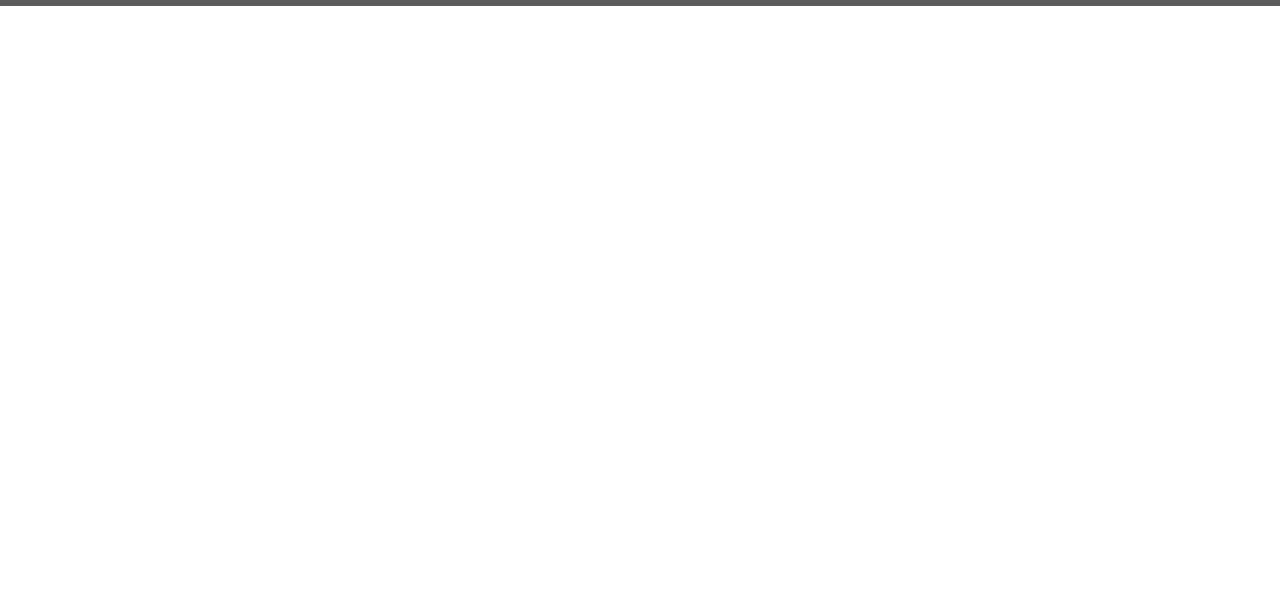
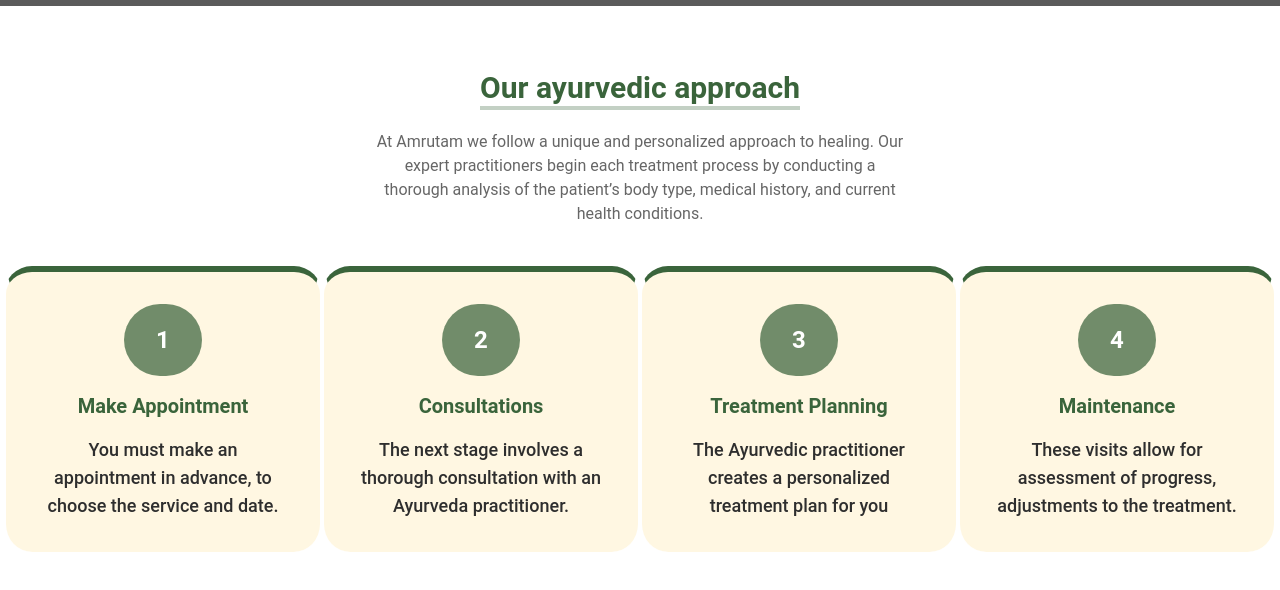
Before and after one commit to Jihad-24/Amrutam-Pharmaceuticals-task, a React (Vite) app: page / in a window 1280 px wide. Shown: the part 2450-3040 px from the top of the page. Before the commit the page ends 2536 px from the top, so only its background shows below. Built offline with nearby package versions, Linux system fonts and the light colour scheme; grey boxes are pictures that could not be loaded.

Commit message:
finished Approach section

```diff
--- a/package.json
+++ b/package.json
@@ -17,6 +17,8 @@
     "react-dom": "^18.2.0",
     "react-icons": "^5.1.0",
     "react-router-dom": "^6.22.3",
+    "react-slick": "^0.30.2",
+    "react-slick-carousel": "^0.14.9",
     "sort-by": "^1.2.0"
   },
   "devDependencies": {
--- a/src/App.jsx
+++ b/src/App.jsx
@@ -2,6 +2,7 @@ import Banner from "./components/Banner/Banner";
 import Consultations from "./components/Consultations/Consultations";
 import Harmony from "./components/Harmony/Harmony";
 import Magic from "./components/Magic/Magic";
+import Approach from "./components/approach/Approach";
 
 function App() {
   return (
@@ -10,6 +11,7 @@ function App() {
      <Magic/>
      <Consultations/>
      <Harmony/>
+     <Approach/>
     </div>
   );
 }
--- /dev/null
+++ b/src/components/approach/Approach.jsx
@@ -0,0 +1,85 @@
+import Slider from "react-slick";
+import "slick-carousel/slick/slick-theme.css";
+import "slick-carousel/slick/slick.css";
+
+const Approach = () => {
+  const settings = {
+    dots: true,
+    infinite: false,
+    speed: 500,
+    slidesToShow: 4,
+    slidesToScroll: 4,
+    initialSlide: 0,
+    responsive: [
+      {
+        breakpoint: 480,
+        settings: {
+          slidesToShow: 1,
+          slidesToScroll: 1,
+        },
+      },
+    ],
+  };
+  return (
+    <div className="py-16 bg-white mx-1">
+      <div className="flex flex-col items-center space-y-5 px-1">
+        <h1 className="text-[#3A643B] text-center font-bold text-xl md:text-3xl border-b-4 max-w-[536px] border-[#C3D0C4]">
+          Our ayurvedic approach
+        </h1>
+        <p className="text-[#666666] text-center max-w-[536px]">
+          At Amrutam we follow a unique and personalized approach to healing.
+          Our expert practitioners begin each treatment process by conducting a
+          thorough analysis of the patient’s body type, medical history, and
+          current health conditions.
+        </p>
+      </div>
+      <div className="slider-container mt-10 ">
+        <Slider {...settings} className="">
+          {demo.map((item) => (
+            <div
+              key={item?.id}
+              className="border-t-[6px]  border-[#3A643B] border-x-2 border-x-white rounded-[28px] bg-[#FFF7E2] p-6  text-white md:p-8 text-2xl font-bold "
+            >
+              <div className="flex flex-col items-center justify-center space-y-4">
+                <div className="relative mx-auto h-fit w-fit rounded-full bg-[#3a643bb7] py-5 px-8">
+                  {item?.id}
+                </div>
+                <h2 className="text-xl text-[#3A643B] font-bold">
+                  {item?.name}
+                </h2>
+                <h6 className="text-center font-medium text-lg text-[#2E2E2E]">
+                  {item?.text}
+                </h6>
+              </div>
+            </div>
+          ))}
+        </Slider>
+      </div>
+    </div>
+  );
+};
+
+export default Approach;
+
+const demo = [
+  {
+    id: 1,
+    name: "Make Appointment",
+    text: "You must make an appointment in advance, to choose the service and date.",
+  },
+  {
+    id: 2,
+    name: "Consultations",
+    text: "The next stage involves a thorough consultation with an Ayurveda practitioner.",
+  },
+  {
+    id: 3,
+    name: "Treatment Planning",
+    text: "The Ayurvedic practitioner creates a personalized treatment plan for you",
+  },
+  {
+    id: 4,
+    name: "Maintenance",
+    text: "These visits allow for assessment of progress, adjustments to the treatment.",
+  },
+];
```
Also changed, not shown: 1 other file (tests, documents, lock files or other folders).
